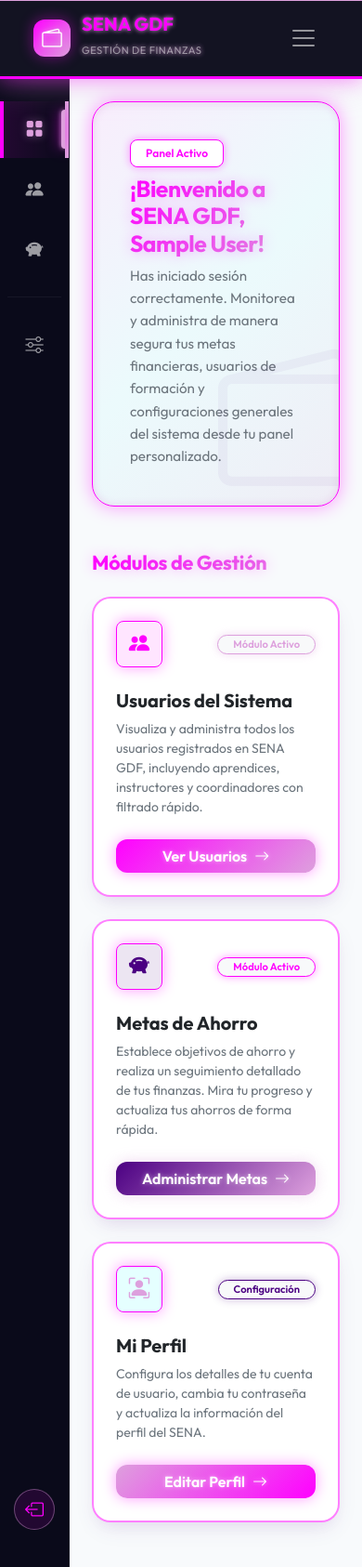
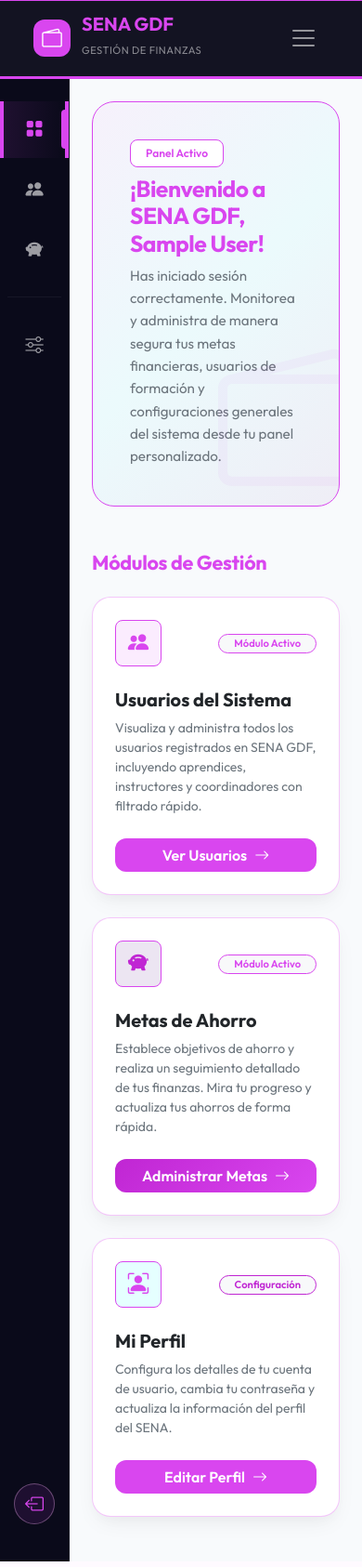
Before and after one commit to majitohenaom/proyecto-django---lilli, a Django app: page /dashboard/ in a window 390 px wide. Shown: the whole page at 93% size. Run offline with Django 5.2, Linux system fonts and the light colour scheme; the visitor is signed in with stand-in values (Sample User, id 1); data that the repository does not hold is empty.

Commit message:
noveno - commit .

```diff
--- a/sena/templates/base_dashboard.html
+++ b/sena/templates/base_dashboard.html
@@ -16,12 +16,12 @@
 
     <style>
         :root {
-            --sena-primary: #ff00ff;
-            --sena-dark: #4B0082;
-            --sena-purple: #DDA0DD;
-            --sena-light: rgba(255, 0, 255, 0.1);
-            --sena-glow: rgba(255, 0, 255, 0.4);
-            --sena-purple-glow: rgba(221, 160, 221, 0.4);
+            --sena-primary: #d946ef;
+            --sena-dark: #c026d3;
+            --sena-purple: #d946ef;
+            --sena-light: rgba(217, 70, 239, 0.1);
+            --sena-glow: transparent;
+            --sena-purple-glow: transparent;
             --slate-50: #f8fafc;
             --slate-100: #f1f5f9;
             --slate-200: #e2e8f0;
@@ -35,8 +35,8 @@
             --sidebar-hover: #1a1a3a;
             --sidebar-active: #1a1a3a;
 
-            --card-shadow: 0 10px 25px -5px rgba(75, 0, 130, 0.1), 0 8px 16px -6px rgba(75, 0, 130, 0.05);
-            --card-shadow-hover: 0 0 20px var(--sena-glow), inset 0 0 10px var(--sena-purple-glow);
+            --card-shadow: 0 10px 25px -5px rgba(0, 0, 0, 0.06), 0 8px 16px -6px rgba(0, 0, 0, 0.03);
+            --card-shadow-hover: 0 12px 30px -10px rgba(0, 0, 0, 0.1), 0 8px 16px -8px rgba(0, 0, 0, 0.04);
         }
 
         /* Modern Slim Scrollbar */
@@ -72,10 +72,10 @@
         .navbar-custom {
             background-color: rgba(10, 10, 26, 0.96);
             backdrop-filter: blur(12px);
-            border-bottom: 3px solid #ff00ff;
-            border-top: 1px solid #DDA0DD;
+            border-bottom: 3px solid #d946ef;
+            border-top: 1px solid #d946ef;
             padding: 0.65rem 1.5rem;
-            box-shadow: 0 0 20px var(--sena-glow), 0 0 40px var(--sena-purple-glow);
+            box-shadow: none;
             position: sticky;
             top: 0;
             z-index: 1030;
@@ -85,15 +85,15 @@
             display: flex;
             align-items: center;
             gap: 12px;
-            color: #ff00ff !important;
-            text-shadow: 0 0 5px #DDA0DD;
+            color: #d946ef !important;
+            text-shadow: none;
             font-weight: 700;
         }
 
         .brand-icon-wrapper {
             width: 40px;
             height: 40px;
-            background: linear-gradient(135deg, #ff00ff 0%, #DDA0DD 100%);
+            background-color: #d946ef;
             /* Magenta y Morado */
             border-radius: 12px;
             display: flex;
@@ -101,17 +101,17 @@
             justify-content: center;
             color: white;
             font-size: 1.35rem;
-            box-shadow: 0 0 15px var(--sena-glow);
+            box-shadow: none;
             transition: all 0.4s cubic-bezier(0.16, 1, 0.3, 1);
         }
 
         .navbar-brand-custom:hover .brand-icon-wrapper {
             transform: scale(1.1) rotate(15deg);
-            box-shadow: 0 0 25px var(--sena-purple-glow);
+            box-shadow: none;
         }
 
         .user-profile-badge {
-            background: rgba(255, 0, 255, 0.1);
+            background: rgba(217, 70, 239, 0.1);
             color: white;
             border-radius: 14px;
             padding: 0.45rem 1.1rem;
@@ -120,7 +120,7 @@
             gap: 10px;
             font-weight: 500;
             font-size: 0.9rem;
-            border: 1px solid rgba(255, 255, 255, 0.1);
+            border: 1px solid rgba(255, 255, 255, 0.2);
             transition: all 0.25s cubic-bezier(0.16, 1, 0.3, 1);
         }
 
@@ -134,7 +134,7 @@
         .user-avatar {
             width: 26px;
             height: 26px;
-            background: linear-gradient(135deg, #ff00ff 0%, #DDA0DD 100%);
+            background-color: #d946ef;
             /* Magenta y Morado */
             color: white;
             border-radius: 50%;
@@ -186,12 +186,12 @@
         }
 
         .sidebar-menu-link.active {
-            background: linear-gradient(90deg, rgba(255, 0, 255, 0.1) 0%, transparent 100%);
+            background: linear-gradient(90deg, rgba(217, 70, 239, 0.1) 0%, transparent 100%);
             color: var(--sena-purple);
-            border-left-color: #ff00ff;
-            border-right-color: #DDA0DD;
+            border-left-color: #d946ef;
+            border-right-color: #d946ef;
             font-weight: 600;
-            text-shadow: 0 0 10px var(--sena-purple-glow);
+            text-shadow: none;
         }
 
         .sidebar-menu-link.active::after {
@@ -203,7 +203,7 @@
             width: 4px;
             background-color: var(--sena-purple);
             border-radius: 4px 0 0 4px;
-            box-shadow: 0 0 15px #ff00ff, 0 0 5px #DDA0DD;
+            box-shadow: none;
         }
 
         .sidebar-menu-link i {
@@ -214,7 +214,7 @@
         .sidebar-menu-link:hover i {
             transform: scale(1.15);
             color: var(--sena-primary);
-            filter: drop-shadow(0 0 10px #ff00ff) drop-shadow(0 0 5px #DDA0DD);
+            filter: none;
         }
 
         .sidebar-divider {
@@ -234,8 +234,8 @@
             align-items: center;
             justify-content: center;
             gap: 10px;
-            background-color: rgba(255, 0, 255, 0.1);
-            color: #ff00ff;
+            background-color: rgba(217, 70, 239, 0.1);
+            color: #d946ef;
             border: 1px solid rgba(221, 160, 221, 0.4);
             padding: 0.75rem;
             border-radius: 12px;
@@ -245,10 +245,10 @@
         }
 
         .btn-logout-custom:hover {
-            background-color: #ff00ff;
+            background-color: #d946ef;
             color: white;
-            border-color: #DDA0DD;
-            box-shadow: 0 8px 20px rgba(255, 0, 255, 0.4), 0 0 10px rgba(221, 160, 221, 0.4);
+            border-color: #d946ef;
+            box-shadow: 0 8px 20px rgba(217, 70, 239, 0.4), 0 0 10px rgba(221, 160, 221, 0.4);
             transform: translateY(-2px);
         }
 
@@ -266,14 +266,14 @@
             border-radius: 20px;
             background-color: white;
             box-shadow: var(--card-shadow);
-            border: 2px solid rgba(255, 0, 255, 0.5);
+            border: 1px solid rgba(217, 70, 239, 0.3);
             transition: transform 0.3s cubic-bezier(0.16, 1, 0.3, 1), box-shadow 0.3s cubic-bezier(0.16, 1, 0.3, 1), border-color 0.3s ease;
         }
 
         .premium-card:hover {
             transform: translateY(-4px);
             box-shadow: var(--card-shadow-hover);
-            border-color: #DDA0DD;
+            border-color: #d946ef;
             transform: translateY(-5px) scale(1.02);
         }
 
--- a/sena/templates/configuraciones.html
+++ b/sena/templates/configuraciones.html
@@ -19,7 +19,7 @@
 
     .form-control:focus, .form-select:focus {
         border-color: var(--sena-primary) !important;
-        box-shadow: 0 0 0 4px var(--sena-glow) !important;
+        box-shadow: none;
         background-color: white !important;
     }
 
@@ -89,7 +89,7 @@
                 </div>
                 {% endif %}
 
-                <button type="submit" class="btn border-0 px-4 py-2.5 text-white" style="background: linear-gradient(135deg, var(--sena-primary) 0%, var(--sena-purple) 100%); border-radius: 12px; font-weight: 600; box-shadow: 0 4px 12px var(--sena-purple-glow) !important;">
+                <button type="submit" class="btn border-0 px-4 py-2.5 text-white" style="background: linear-gradient(135deg, var(--sena-primary) 0%, var(--sena-purple) 100%); border-radius: 12px; font-weight: 600; box-shadow: none;">
                     Guardar Cambios
                 </button>
             </form>
@@ -123,7 +123,7 @@
                     <input type="password" name="confirm_password" class="form-control" required placeholder="••••••••" style="border-radius: 10px;">
                 </div>
 
-                <button type="submit" class="btn btn-warning border-0 px-4 py-2.5 text-white" style="background: linear-gradient(135deg, #f59e0b 0%, #d97706 100%); border-radius: 12px; font-weight: 600; box-shadow: 0 4px 12px rgba(217,119,6,0.2) !important;">
+                <button type="submit" class="btn btn-warning border-0 px-4 py-2.5 text-white" style="background-color: #d946ef; border-radius: 12px; font-weight: 600; box-shadow: 0 4px 12px rgba(217,119,6,0.2) !important;">
                     Actualizar Contraseña
                 </button>
             </form>
--- a/sena/templates/dashboard.html
+++ b/sena/templates/dashboard.html
@@ -7,8 +7,8 @@
     .welcome-card-premium {
         border: 1px solid var(--sena-primary);
         border-radius: 24px;
-        background: linear-gradient(135deg, rgba(255,0,255,0.05) 0%, rgba(0,255,255,0.05) 50%, rgba(75,0,130,0.05) 100%);
-        box-shadow: 0 0 20px var(--sena-glow), inset 0 0 10px var(--sena-purple-glow);
+        background: linear-gradient(135deg, rgba(217, 70, 239,0.05) 0%, rgba(0,255,255,0.05) 50%, rgba(75,0,130,0.05) 100%);
+        box-shadow: none;
         padding: 2.5rem;
         position: relative;
         overflow: hidden;
@@ -16,26 +16,26 @@
     }
     .welcome-card-premium:hover {
         transform: translateY(-2px);
-        box-shadow: 0 0 30px var(--sena-glow), inset 0 0 20px var(--sena-purple-glow);
+        box-shadow: none;
         border-color: var(--sena-purple);
     }
     .text-gradient {
         background: linear-gradient(135deg, var(--sena-primary), var(--sena-purple));
         -webkit-background-clip: text;
         -webkit-text-fill-color: transparent;
-        text-shadow: 0 0 15px rgba(255,0,255,0.3);
+        text-shadow: none;
     }
     .module-icon-container {
         width: 50px;
         height: 50px;
         font-size: 1.4rem;
         transition: all 0.3s cubic-bezier(0.16, 1, 0.3, 1);
-        box-shadow: 0 0 15px var(--sena-glow);
+        box-shadow: none;
         border: 1px solid var(--sena-primary);
     }
     .premium-card:hover .module-icon-container {
         transform: scale(1.15) rotate(8deg);
-        box-shadow: 0 0 20px var(--sena-purple-glow);
+        box-shadow: none;
         border-color: var(--sena-purple);
     }
     .premium-btn {
@@ -43,11 +43,11 @@
         font-weight: 600;
         border: none;
         transition: all 0.25s cubic-bezier(0.16, 1, 0.3, 1);
-        text-shadow: 0 0 5px rgba(255,255,255,0.5);
+        text-shadow: none;
     }
     .premium-btn:hover {
         transform: translateY(-2px);
-        box-shadow: 0 0 20px var(--sena-purple-glow);
+        box-shadow: none;
     }
 </style>
 {% endblock %}
@@ -59,7 +59,7 @@
     </div>
     <div class="row align-items-center">
         <div class="col-lg-8">
-            <span class="badge mb-2 px-3 py-2 uppercase fw-semibold bg-white" style="font-size: 0.75rem; border-radius: 8px; color: var(--sena-primary); border: 1px solid var(--sena-primary); box-shadow: 0 0 10px var(--sena-glow);">Panel Activo</span>
+            <span class="badge mb-2 px-3 py-2 uppercase fw-semibold bg-white" style="font-size: 0.75rem; border-radius: 8px; color: var(--sena-primary); border: 1px solid var(--sena-primary); box-shadow: none;">Panel Activo</span>
             <h2 class="fw-bold mb-2 text-gradient" style="letter-spacing: -0.5px;">¡Bienvenido a SENA GDF, {{ user.get_full_name|default:user.username }}!</h2>
             <p class="text-secondary mb-0" style="font-size: 0.95rem; line-height: 1.6;">Has iniciado sesión correctamente. Monitorea y administra de manera segura tus metas financieras, usuarios de formación y configuraciones generales del sistema desde tu panel personalizado.</p>
         </div>
@@ -76,11 +76,11 @@
                 <div class="rounded-3 d-flex align-items-center justify-content-center module-icon-container" style="background-color: var(--sena-light); color: var(--sena-primary);">
                     <i class="bi bi-people-fill"></i>
                 </div>
-                <span class="badge rounded-pill bg-light fw-semibold px-3 py-1.5" style="font-size: 0.7rem; color: var(--sena-purple); border: 1px solid var(--sena-purple); box-shadow: 0 0 10px var(--sena-purple-glow);">Módulo Activo</span>
+                <span class="badge rounded-pill bg-light fw-semibold px-3 py-1.5" style="font-size: 0.7rem; color: var(--sena-purple); border: 1px solid var(--sena-purple); box-shadow: none;">Módulo Activo</span>
             </div>
             <h5 class="fw-bold mb-2 text-dark">Usuarios del Sistema</h5>
             <p class="text-secondary small mb-4 flex-grow-1" style="line-height: 1.5;">Visualiza y administra todos los usuarios registrados en SENA GDF, incluyendo aprendices, instructores y coordinadores con filtrado rápido.</p>
-            <a href="{% url 'usuarios' %}" class="btn premium-btn w-100 py-2.5 text-white d-flex align-items-center justify-content-center gap-2" style="background: linear-gradient(135deg, var(--sena-primary) 0%, var(--sena-purple) 100%); box-shadow: 0 0 15px var(--sena-glow);">
+            <a href="{% url 'usuarios' %}" class="btn premium-btn w-100 py-2.5 text-white d-flex align-items-center justify-content-center gap-2" style="background: linear-gradient(135deg, var(--sena-primary) 0%, var(--sena-purple) 100%); box-shadow: none;">
                 <span>Ver Usuarios</span>
                 <i class="bi bi-arrow-right"></i>
             </a>
@@ -94,11 +94,11 @@
                 <div class="rounded-3 d-flex align-items-center justify-content-center module-icon-container" style="background-color: rgba(75,0,130,0.1); color: var(--sena-dark);">
                     <i class="bi bi-piggy-bank-fill"></i>
                 </div>
-                <span class="badge rounded-pill bg-light fw-semibold px-3 py-1.5" style="font-size: 0.7rem; color: var(--sena-primary); border: 1px solid var(--sena-primary); box-shadow: 0 0 10px var(--sena-glow);">Módulo Activo</span>
+                <span class="badge rounded-pill bg-light fw-semibold px-3 py-1.5" style="font-size: 0.7rem; color: var(--sena-primary); border: 1px solid var(--sena-primary); box-shadow: none;">Módulo Activo</span>
             </div>
             <h5 class="fw-bold mb-2 text-dark">Metas de Ahorro</h5>
             <p class="text-secondary small mb-4 flex-grow-1" style="line-height: 1.5;">Establece objetivos de ahorro y realiza un seguimiento detallado de tus finanzas. Mira tu progreso y actualiza tus ahorros de forma rápida.</p>
-            <a href="{% url 'metas' %}" class="btn premium-btn w-100 py-2.5 text-white d-flex align-items-center justify-content-center gap-2" style="background: linear-gradient(135deg, var(--sena-dark) 0%, var(--sena-purple) 100%); box-shadow: 0 0 15px var(--sena-purple-glow);">
+            <a href="{% url 'metas' %}" class="btn premium-btn w-100 py-2.5 text-white d-flex align-items-center justify-content-center gap-2" style="background: linear-gradient(135deg, var(--sena-dark) 0%, var(--sena-purple) 100%); box-shadow: none;">
                 <span>Administrar Metas</span>
                 <i class="bi bi-arrow-right"></i>
             </a>
@@ -112,11 +112,11 @@
                 <div class="rounded-3 d-flex align-items-center justify-content-center module-icon-container" style="background-color: rgba(0,255,255,0.1); color: var(--sena-purple);">
                     <i class="bi bi-person-bounding-box"></i>
                 </div>
-                <span class="badge rounded-pill bg-light fw-semibold border px-3 py-1.5" style="font-size: 0.7rem; color: var(--sena-dark); border-color: var(--sena-dark) !important; box-shadow: 0 0 10px rgba(75,0,130,0.3);">Configuración</span>
+                <span class="badge rounded-pill bg-light fw-semibold border px-3 py-1.5" style="font-size: 0.7rem; color: var(--sena-dark); border-color: var(--sena-dark) !important; box-shadow: none;">Configuración</span>
             </div>
             <h5 class="fw-bold mb-2 text-dark">Mi Perfil</h5>
             <p class="text-secondary small mb-4 flex-grow-1" style="line-height: 1.5;">Configura los detalles de tu cuenta de usuario, cambia tu contraseña y actualiza la información del perfil del SENA.</p>
-            <a href="{% url 'configuraciones' %}" class="btn premium-btn w-100 py-2.5 text-white d-flex align-items-center justify-content-center gap-2" style="background: linear-gradient(135deg, var(--sena-purple) 0%, var(--sena-primary) 100%); box-shadow: 0 0 15px var(--sena-glow);">
+            <a href="{% url 'configuraciones' %}" class="btn premium-btn w-100 py-2.5 text-white d-flex align-items-center justify-content-center gap-2" style="background: linear-gradient(135deg, var(--sena-purple) 0%, var(--sena-primary) 100%); box-shadow: none;">
                 <span>Editar Perfil</span>
                 <i class="bi bi-arrow-right"></i>
             </a>
```
Also changed, not shown: sena/templates/login.html (+18 -27 lines), sena/templates/metas.html (+7 -7 lines), sena/templates/registro.html (+16 -25 lines), sena/templates/usuarios.html (+4 -4 lines), update_styles.py (added, +61 -0 lines), update_styles2.py (added, +58 -0 lines).
